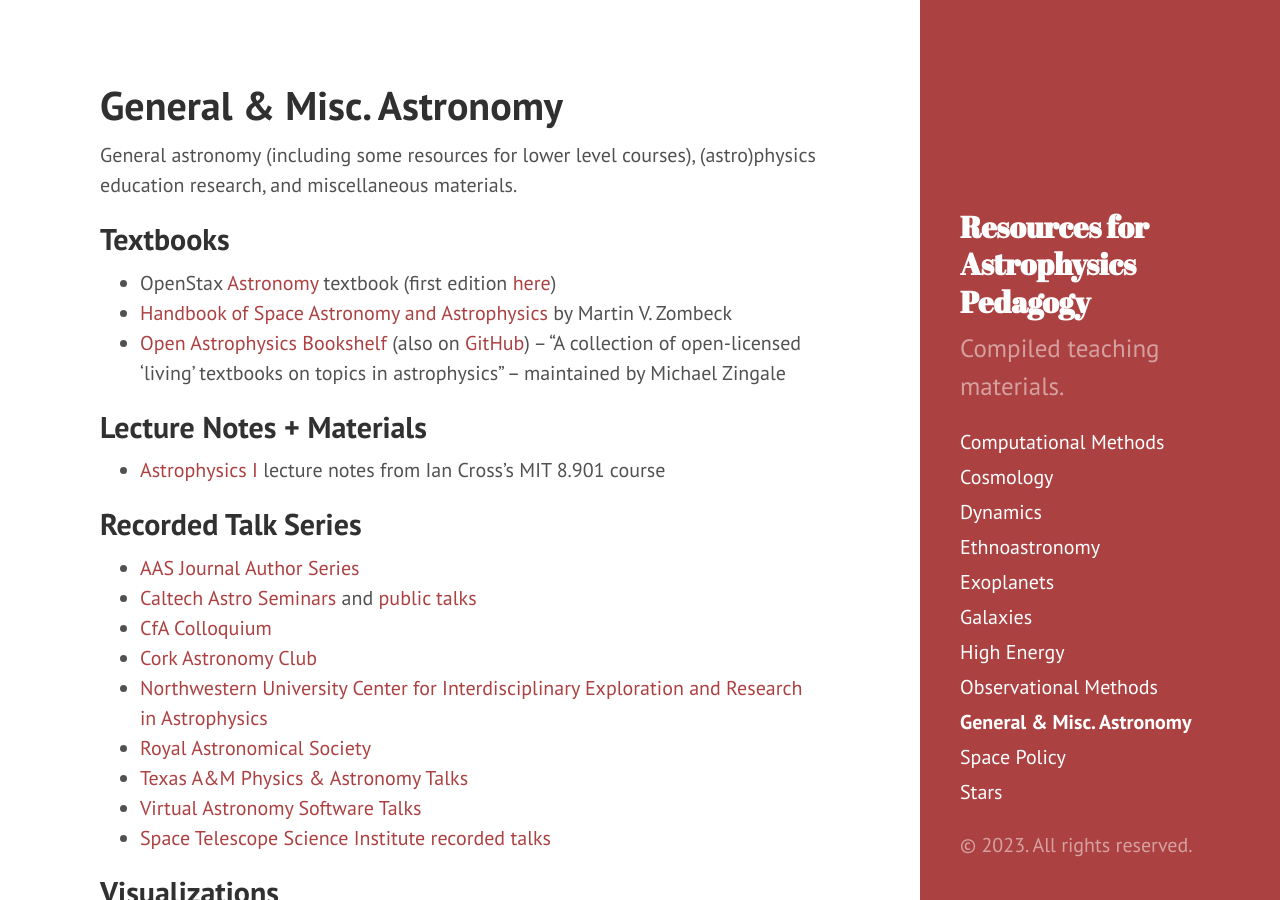
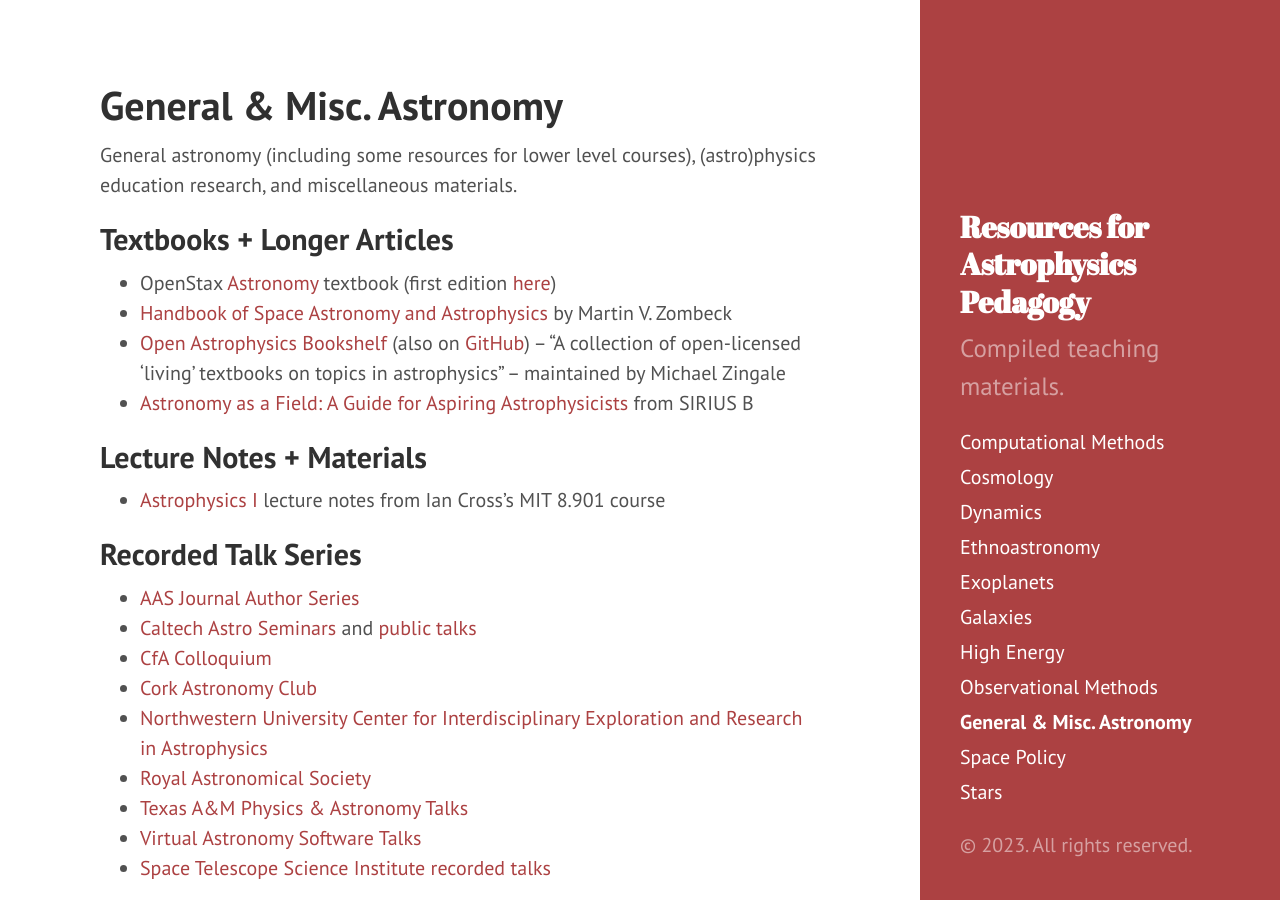
Before and after one commit to astroteaching/astroteaching.github.io, a Jekyll site: the page built from resources.md, in a window 1280 px wide and 900 px high. Built offline with Jekyll 4.4.1, drawn with Linux system fonts in a browser that asks for light colours.

Commit message:
add SIRIUS B book

```diff
--- a/resources.md
+++ b/resources.md
@@ -7,10 +7,11 @@ General astronomy (including some resources for lower level courses), (astro)phy
 
 <!-- https://www.nasa.gov/content/goddard/hubble-e-books -->
 
-## Textbooks
+## Textbooks + Longer Articles
 - OpenStax [Astronomy](https://openstax.org/details/books/astronomy-2e){:target="_blank"} textbook (first edition [here](https://openstax.org/details/books/astronomy){:target="_blank"})
 - [Handbook of Space Astronomy and Astrophysics](https://ads.harvard.edu/books/hsaa/toc.html){:target="_blank"} by Martin V. Zombeck
 - [Open Astrophysics Bookshelf](http://open-astrophysics-bookshelf.github.io){:target="_blank"} (also on [GitHub](https://github.com/Open-Astrophysics-Bookshelf){:target="_blank"}) -- "A collection of open-licensed 'living' textbooks on topics in astrophysics" -- maintained by Michael Zingale
+- [Astronomy as a Field: A Guide for Aspiring Astrophysicists](https://arxiv.org/abs/2312.04041){:target="_blank"} from SIRIUS B
 
 ## Lecture Notes + Materials
 - [Astrophysics I](https://www.mit.edu/~iancross/8901_2019A/astrophysics_lecture_notes_2019_Crossfield.pdf){:target="_blank"} lecture notes from Ian Cross's MIT 8.901 course
```
